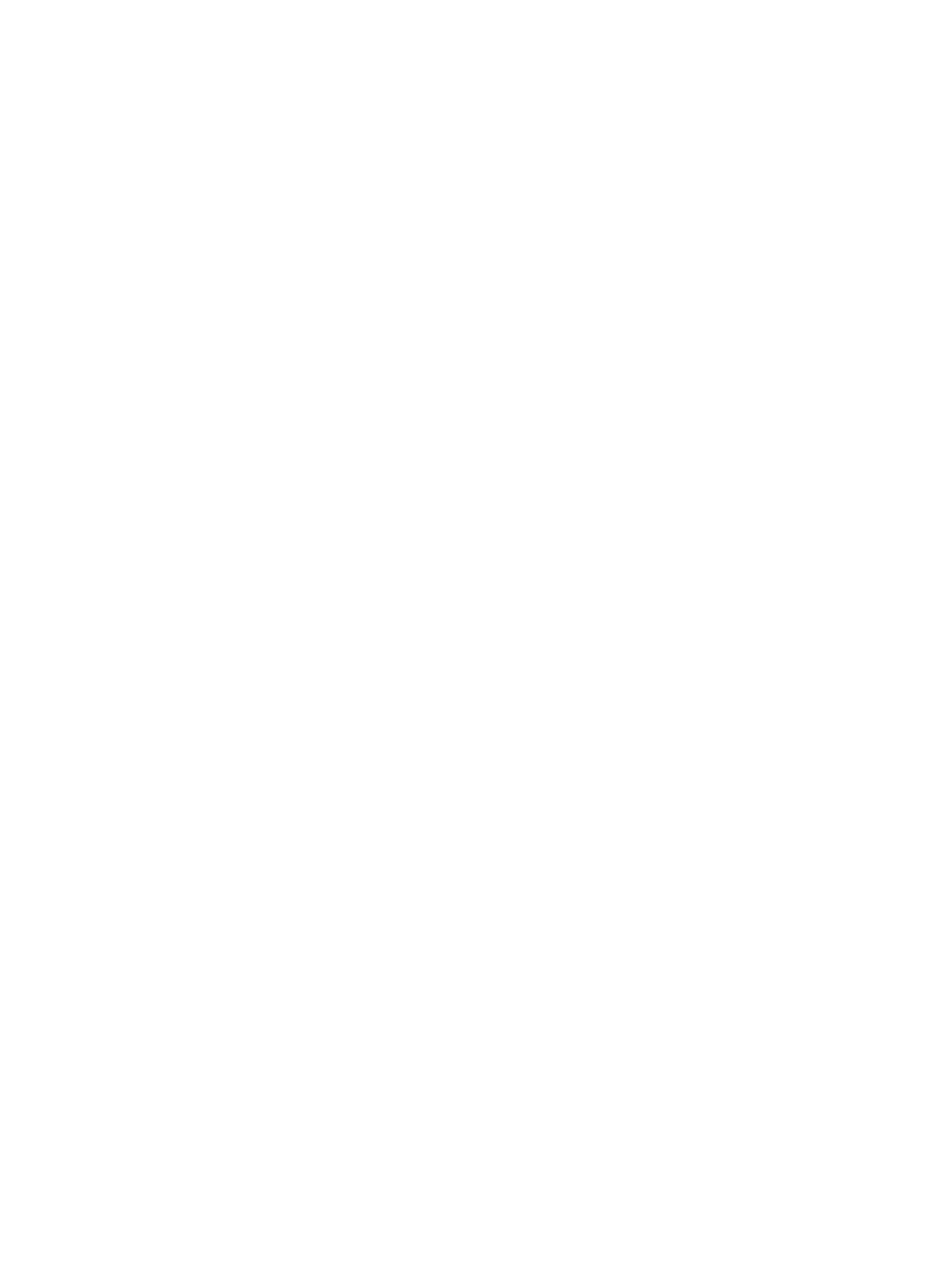
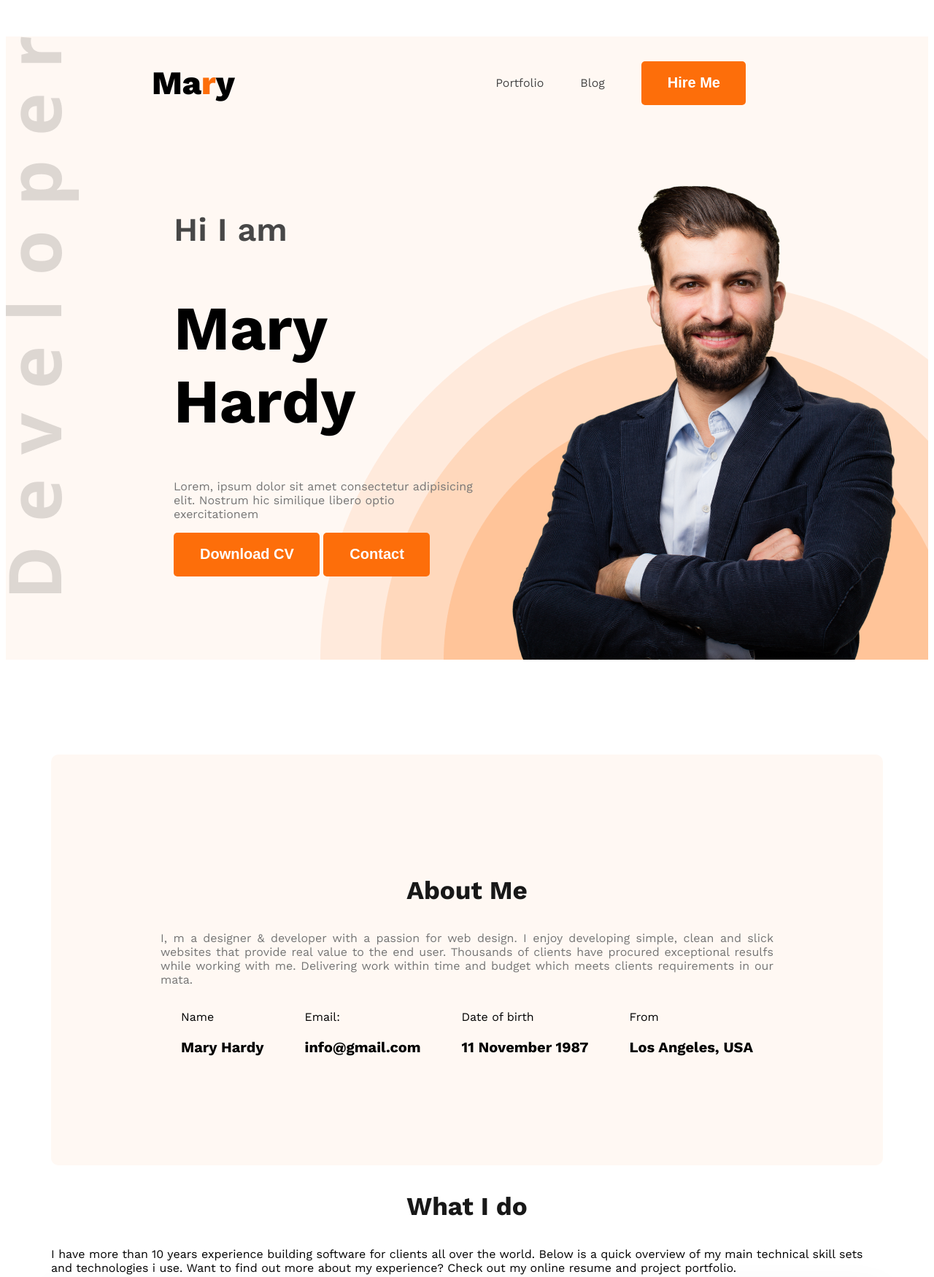
Before and after one commit to Suborna-Akter/Web-Dev-Portfolio, a plain HTML site: page index.html in a window 1280 px wide. Shown: the top 1750 px of the page at 73% size. Before the commit the page ends 800 px from the top, so only its background shows below. Drawn offline with nearby package versions, Linux system fonts and the light colour scheme.

Commit message:
completed main part

```diff
--- /dev/null
+++ b/Styles/index.css
@@ -0,0 +1,149 @@
+
+.work-sans-normal {
+  font-family: "Work Sans", sans-serif;
+  font-optical-sizing: auto;
+  font-style: normal;
+}
+
+/* header */
+.header{
+    background-image: url(../images/developer.png), url(../images/header_bg.png);
+    background-repeat: no-repeat;
+    background-position: top left, bottom right;
+}
+
+/* shared styles */
+.secondary-bg{
+    background-color: #FFF8F3;
+}
+
+
+.text-primary{
+    color: #FD6E0A;
+
+}
+
+.section-tittle{
+    font-size:35px ;
+    font-weight: bold;
+    text-align: center;
+
+}
+.secion-description{
+    font-size: 18px;
+    font-weight:400;
+}
+
+.btn-primary{
+    background-color: #FD6E0A;
+    border: none;
+    border-radius: 5px;
+    color: white;
+    font-weight: bold;
+    font-size: 20px;
+    padding: 18px 35px 19px 36px;
+}
+
+
+/* nav styles */
+nav{
+    display: flex;
+    align-items: center;
+    justify-content: space-between;
+    margin: 50px 200px;
+}
+
+.nav-tittle{
+    font-weight: 800;
+    font-size: 45px;
+}
+nav ul{
+    display: flex;
+    align-items: center;
+}
+
+nav ul li{
+    list-style: none;
+    margin-right: 50px;
+}
+
+nav ul li a{
+    text-decoration: none;
+}
+.dark-1{
+    color: #181818;
+}
+.dark-2{
+    color: #474747;
+}
+.dark-3{
+    color: #757575;
+}
+
+
+/* banner styles  */
+.banner{
+    display: flex;
+    justify-content: space-between;
+    margin: 0 35px 0 230px;
+}
+
+.banner-content{
+    max-width: 585px;
+
+}
+.banner-greetings{
+    font-size: 45px;
+    font-weight: 600;
+}
+
+.banner-tittle{
+    font-size: 85px;
+    font-weight: 700;
+}
+
+.banner-profile-pic{
+    width: 584px;
+}
+
+
+/* main styles */
+main{
+    max-width: 1140px;
+    margin: 0 auto;
+    margin-top: 130px;
+    margin-bottom: 130px;
+}
+
+/* about styles */
+.about{
+    border-radius: 10px;
+    padding: 130px 150px;
+    text-align: justify;
+
+}
+.about-items{
+    display: flex;
+    justify-content: space-around;
+}
+
+.item-tittle{
+    font-size: 20px;
+    font-weight: 400;
+    color: #757575;
+}
+.item-description{
+    font-size: 20px;
+    font-weight: 700;
+    color: 474747;
+}
+/* skills section styles */
+.skill-container{
+    display: flex;
+    gap: 24px;
+}
+.skill{
+    padding: 30px;
+    box-shadow: 0 6px 50px 0 rgba(0, 0, 0, 0.06);
+    border-radius: 5px;
+}
--- a/index.html
+++ b/index.html
@@ -4,14 +4,101 @@
     <meta charset="UTF-8">
     <meta name="viewport" content="width=device-width, initial-scale=1.0">
     <title>Web Development Portfolio</title>
+    <link rel="preconnect" href="https://fonts.googleapis.com">
+<link rel="preconnect" href="https://fonts.gstatic.com" crossorigin>
+<link href="https://fonts.googleapis.com/css2?family=Open+Sans:ital,wght@0,300..800;1,300..800&family=Work+Sans:ital,wght@0,100..900;1,100..900&display=swap" rel="stylesheet">
+
+    <link rel="stylesheet" href="Styles/index.css">
 </head>
-<body>
-    <header>
+<body class="work-sans-normal">
+    <header class="header secondary-bg">
+        <nav>
+            <h1 class="nav-tittle">Ma<span class="text-primary">r</span>y</h1>
+            <ul>
+                <li><a class="dark-2" href="">Portfolio</a></li>
+                <li><a class="dark-2" href="">Blog</a></li>
+                <li><a href=""><button class="btn-primary">Hire Me</button></a></li>
+            </ul>
+        </nav>
 
+
+
+
+         <div class="banner">
+            <div class="banner-content">
+                <h4 class="banner-greetings dark-2">Hi I am</h4>
+                <h1 class="banner-tittle">Mary Hardy</h1>
+                <p class="banner-details dark-3">Lorem, ipsum dolor sit amet consectetur adipisicing elit. Nostrum hic similique libero optio exercitationem </p>
+
+                <button class="btn-primary">Download CV</button>
+                <button class="btn-primary">Contact</button>
+
+            </div>
+            <img class="banner-profile-pic" src="images/hardy.png" alt="">
+         </div>
     </header>
 
+
+
     <main>
+        <section class="about secondary-bg">
+            <h3 class="section-tittle dark-1">About Me
 
+            </h3>
+            <p class="section-description dark-3">I, m a designer & developer with a passion for web design. I enjoy developing simple, clean and slick websites that provide real value to the end user. Thousands of clients have procured exceptional resulfs while working with me. Delivering work within time and budget which meets clients requirements in our mata.</p>
+
+            <div class="about-items">
+                <div class="about-item">
+                    <p class="itemtittle">Name</p>
+                    <p class="item-description">Mary Hardy</p>
+                </div>
+                <div class="about-item">
+                    <p class="itemtittle">Email:</p>
+                    <p class="item-description">info@gmail.com</p>
+                </div>
+                <div class="about-item">
+                    <p class="itemtittle">Date of birth</p>
+                    <p class="item-description">11 November 1987</p>
+                </div>
+                <div class="about-item">
+                    <p class="itemtittle">From</p>
+                    <p class="item-description">Los Angeles, USA</p>
+                </div>
+            </div>
+
+        </section>
+
+        <!-- what i do section -->
+         <section class="skills">
+            <h3 class="section-tittle dark-1">What I do
+
+            </h3>
+            <p  class="section-description">I have more than 10 years experience building software for clients all over the world. Below is a quick overview of my main technical skill sets and technologies i use. Want to find out more about my experience? Check out my online resume and project portfolio.</p>
+
+            <div class="skill-container">
+                <div class="skill">
+                    <img src="images/icons/js.png" alt="">
+                    <h4 class="skill-tittle">Vanilla JavaScript</h4>
+                    <p class="skill-description">List skill/technologies here. You can change the icon above to any of the 1500+ FontAwesome 5 free icons available. Aenean commodo ligula eget dolor.</p>
+                </div>
+                <div class="skill">
+                    <img src="images/icons/react.png" alt="">
+                    <h4 class="skill-tittle">React</h4>
+                    <p class="skill-description">List skill/technologies here. You can change the icon above to any of the 1500+ FontAwesome 5 free icons available. Aenean commodo ligula eget dolor.</p>
+                </div>
+                <div class="skill">
+                    <img src="images/icons/nodejs.png" alt="">
+                    <h4 class="skill-tittle">Node.js</h4>
+                    <p class="skill-description">List skill/technologies here. You can change the icon above to any of the 1500+ FontAwesome 5 free icons available. Aenean commodo ligula eget dolor.</p>
+                </div>
+                <div class="skill">
+                    <img src="images/icons/mongo.png" alt="">
+                    <h4 class="skill-tittle">MongoDB</h4>
+                    <p class="skill-description">List skill/technologies here. You can change the icon above to any of the 1500+ FontAwesome 5 free icons available. Aenean commodo ligula eget dolor.</p>
+                </div>
+
+            </div>
+         </section>
     </main>
 
     <footer>
```
